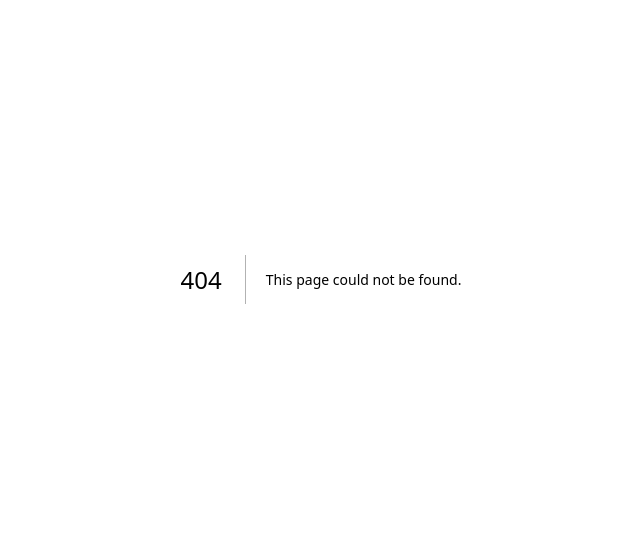
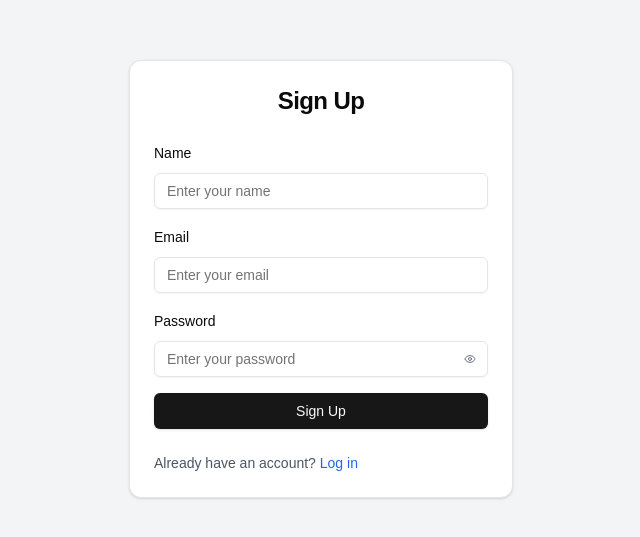
Before and after one commit to Kzoeps/streaker, a Next.js app: page /sign-up in a window 1280 px wide. Before the commit this address had no page. Shown: the part 121-658 px from the top of the page, without its empty margins (319-959 px from the left). Built offline with nearby package versions, Linux system fonts and the light colour scheme.

Commit message:
create signup page

```diff
--- /dev/null
+++ b/app/sign-up/page.tsx
@@ -0,0 +1,9 @@
+import SignupForm from "@/components/ui/sign-up-form";
+
+export default function SignUp() {
+    return (
+        <div className="flex min-h-screen items-center justify-center bg-gray-100">
+            <SignupForm />
+        </div>
+    );
+}
--- /dev/null
+++ b/components/ui/input-icon.tsx
@@ -0,0 +1,39 @@
+"use client";
+
+import { Eye, EyeOff } from "lucide-react";
+import { Button } from "./button";
+import { Input } from "./input";
+import { useState } from "react";
+
+export default function PasswordInput() {
+    const [showPassword, setShowPassword] = useState(false);
+
+    const togglePasswordVisibility = () => {
+        setShowPassword((prev: boolean) => !prev);
+    };
+    return (
+        <div className="relative">
+            <Input
+                id="password"
+                name="password"
+                type={showPassword ? "text" : "password"}
+                placeholder="Enter your password"
+                required
+            />
+            <Button
+                type="button"
+                variant="ghost"
+                size="icon"
+                className="absolute right-0 top-0 h-full px-3 py-2 hover:bg-transparent"
+                onClick={togglePasswordVisibility}
+                aria-label={showPassword ? "Hide password" : "Show password"}
+            >
+                {showPassword ? (
+                    <EyeOff className="h-4 w-4 text-gray-500" />
+                ) : (
+                    <Eye className="h-4 w-4 text-gray-500" />
+                )}
+            </Button>
+        </div>
+    );
+}
--- /dev/null
+++ b/components/ui/sign-up-form.tsx
@@ -0,0 +1,68 @@
+import Link from "next/link";
+import { Button } from "@/components/ui/button";
+import { Input } from "@/components/ui/input";
+import { Label } from "@/components/ui/label";
+import {
+    Card,
+    CardContent,
+    CardFooter,
+    CardHeader,
+    CardTitle,
+} from "@/components/ui/card";
+import { signUp } from "@/actions/login.action";
+import PasswordInput from "./input-icon";
+
+export default function SignupForm() {
+    return (
+        <Card className="mx-auto w-full max-w-sm">
+            <CardHeader>
+                <CardTitle className="text-center text-2xl font-bold">
+                    Sign Up
+                </CardTitle>
+            </CardHeader>
+            <CardContent>
+                <form action={signUp}>
+                    <div className="space-y-4">
+                        <div className="space-y-2">
+                            <Label htmlFor="name">Name</Label>
+                            <Input
+                                id="name"
+                                name="name"
+                                placeholder="Enter your name"
+                                required
+                            />
+                        </div>
+                        <div className="space-y-2">
+                            <Label htmlFor="email">Email</Label>
+                            <Input
+                                id="email"
+                                name="email"
+                                type="email"
+                                placeholder="Enter your email"
+                                required
+                            />
+                        </div>
+                        <div className="space-y-2">
+                            <Label htmlFor="password">Password</Label>
+                            <PasswordInput />
+                        </div>
+                        <Button type="submit" className="w-full">
+                            Sign Up
+                        </Button>
+                    </div>
+                </form>
+            </CardContent>
+            <CardFooter className="text-center">
+                <p className="text-sm text-gray-600">
+                    Already have an account?{" "}
+                    <Link
+                        href="/login"
+                        className="text-blue-600 hover:underline"
+                    >
+                        Log in
+                    </Link>
+                </p>
+            </CardFooter>
+        </Card>
+    );
+}
```
